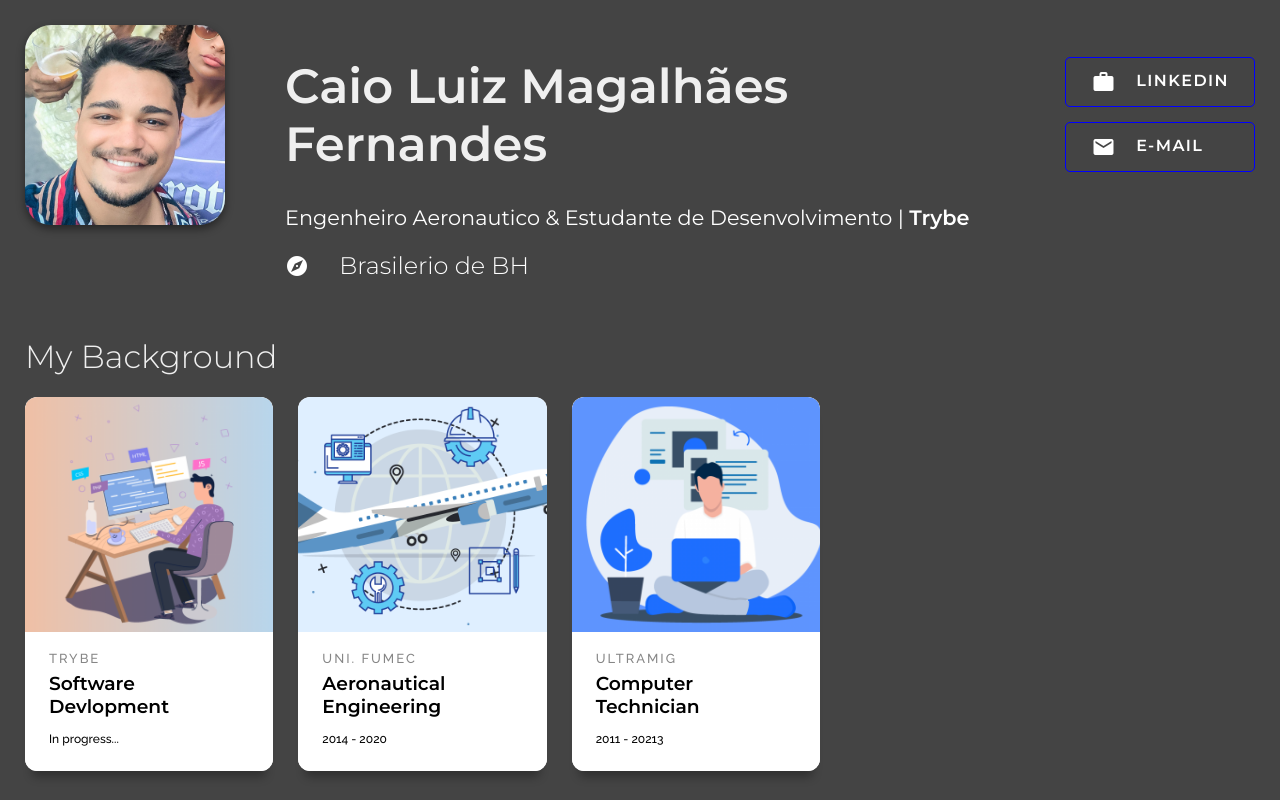
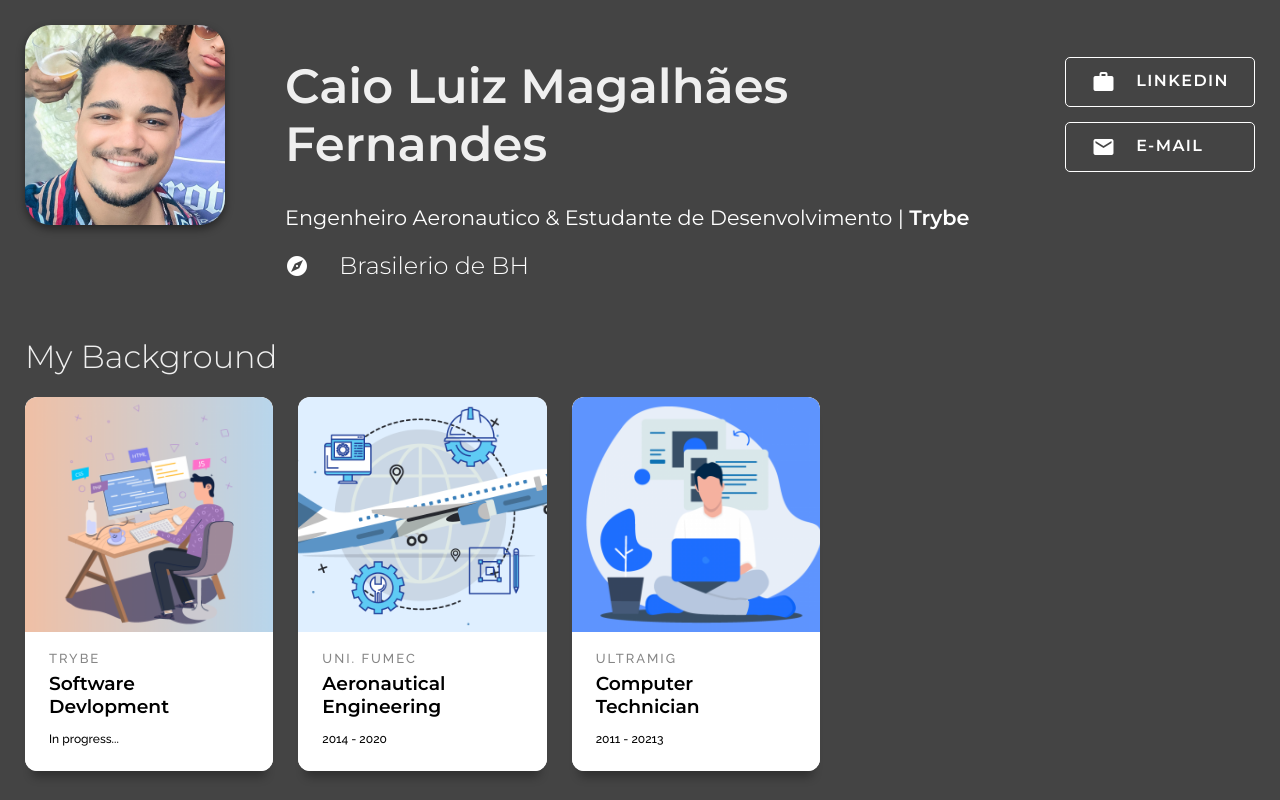
Before and after one commit to caiolmf/caiolmf.github.io, a plain HTML site: page index.html in a window 1280 px wide. Drawn offline with Linux system fonts and the light colour scheme.

Commit message:
Style contact bnts to match the darker theme

```diff
--- a/css/main.css
+++ b/css/main.css
@@ -86,7 +86,7 @@ body {
 
 .contact-btn {
     margin-bottom: 15px;
-    border: 1px solid blue;
+    border: 1px solid #fff;
     padding: 12px;
     padding-left: 25px;
     padding-right: 25px;
@@ -102,7 +102,7 @@ body {
 }
 
 .contact-btn:hover {
-    background-color: #E6EED6;
+    background-color: #383b48;
 }
 
 .contact-btn i {
```
